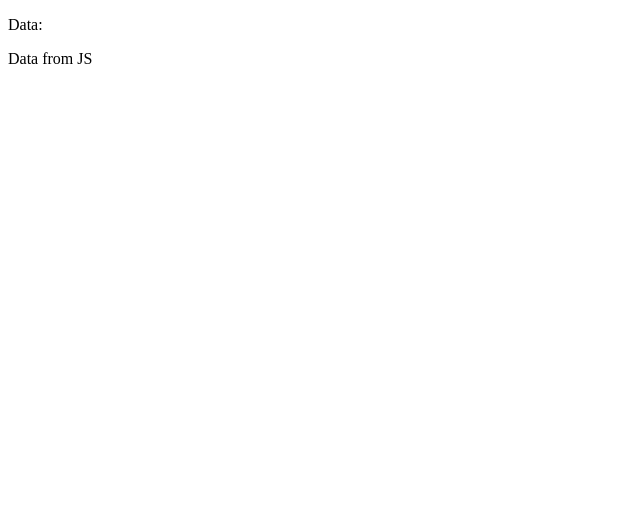
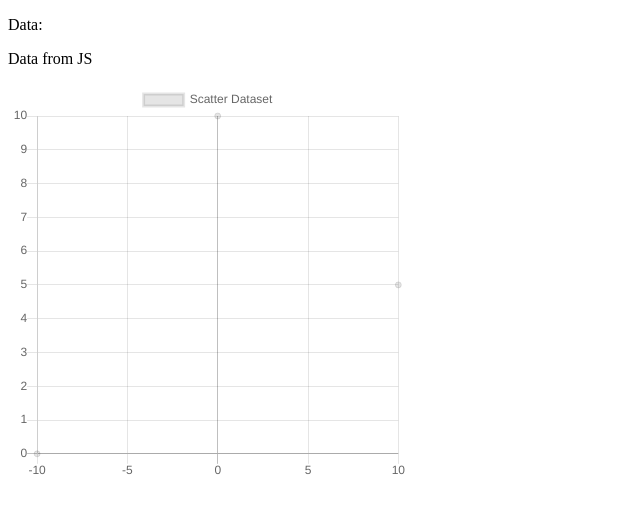
Before and after one commit to balwes/bwest-uggelberg, a website with bundled scripts: page index.html in a window 1280 px wide. Shown: the whole page, without its empty margins (0-640 px from the left). Built offline with nearby package versions, Linux system fonts and the light colour scheme.

Commit message:
add initial graph display to website

```diff
--- a/browserify.js
+++ b/browserify.js
@@ -27,6 +27,8 @@ exports.Response = global.Response;
 },{}],2:[function(require,module,exports){
 
 const fetch = require("node-fetch");
+const url_to_covid_data = "https://pomber.github.io/covid19/timeseries.json";
+const url_to_population_data = "https://restcountries.eu/rest/v2/name/sweden";
 
 
 async function url_to_json(url) {
@@ -40,15 +42,83 @@ async function url_to_json(url) {
 	}
 }
 
+/*
+ * Below is the format of date. HOWEVER! The month and day is not
+ * padded to be two digits.
+ * Input: "YYYY-MM-DD"
+ * Output: [S,I,R], or [-1,-1,-1] if the input was bad.
+ */
+function get_sir_from_date(population, data_set, date) {
+    for (var i = 0; i < data_set.length; i++) {
+		let day_data = data_set[i];
+        if (day_data.date == date) {
+            let sir = [];
+            // susceptible
+            sir[0] = population - day_data.confirmed - day_data.recovered;
+            // infectious
+            sir[1] = day_data.confirmed;
+            // removed
+            sir[2] = day_data.recovered;
+            return sir;
+        }
+    }
+    return [-1,-1,-1];
+}
+
+/*
+ * Input: parsed JSON data
+ * Output: the population, or -1 if anything goes wrong
+ */
+function get_population(data) {
+    if (data === null)  return -1;
+    if (data.length == 0)  return -1;
+    if (data[0].population === undefined)  return -1;
+    return data[0].population;
+}
+
 module.exports = {
-    url_to_json
+    url_to_covid_data, url_to_population_data,
+    url_to_json, get_sir_from_date, get_population
+}
+
+async function drawGraph() {
+    try {
+        var ctx = document.getElementById('graph').getContext('2d');
+        var scatterChart = new Chart(ctx, {
+            type: 'scatter',
+            data: {
+                datasets: [{
+                    label: 'Scatter Dataset',
+                    data: [{
+                        x: -10,
+                        y: 0
+                    }, {
+                        x: 0,
+                        y: 10
+                    }, {
+                        x: 10,
+                        y: 5
+                    }]
+                }]
+            },
+            options: {
+                responsive: false,
+                maintainAspectRatio: true
+            }
+        });
+    }
+    catch (error) {}
 }
 
 
 async function changeText() {
-	document.getElementById("data").innerHTML = "Data from JS";
+	try {
+		document.getElementById("data").innerHTML = "Data from JS";
+	}
+	catch (error) {}
 }
 
+drawGraph();
 changeText();
 
 },{"node-fetch":1}]},{},[2]);
--- a/index.html
+++ b/index.html
@@ -3,12 +3,14 @@
 <html>
 	<head>
 		<title>Modeling COVID-19 in Sweden</title>
+		<script src="https://cdnjs.cloudflare.com/ajax/libs/Chart.js/2.5.0/Chart.min.js"></script>
 		<meta charset="utf-8" />
 		<!--<script type="text/javascript" src="main.js"></script> -->
 	</head>
 	<body>
 		<p id="title">Data:</p>
 		<p id="data"> No Data</p>
+		<canvas id="graph" width="400" height="400"></canvas>
 		<script type="module" src="browserify.js"></script>
 	</body>
 </html>
--- a/package.json
+++ b/package.json
@@ -24,6 +24,7 @@
     "mocha": "^7.1.1"
   },
   "dependencies": {
+    "chart.js": "^2.9.3",
     "node-fetch": "^2.6.0"
   }
 }
```
Also changed, not shown: script.js (+30 -0 lines).
